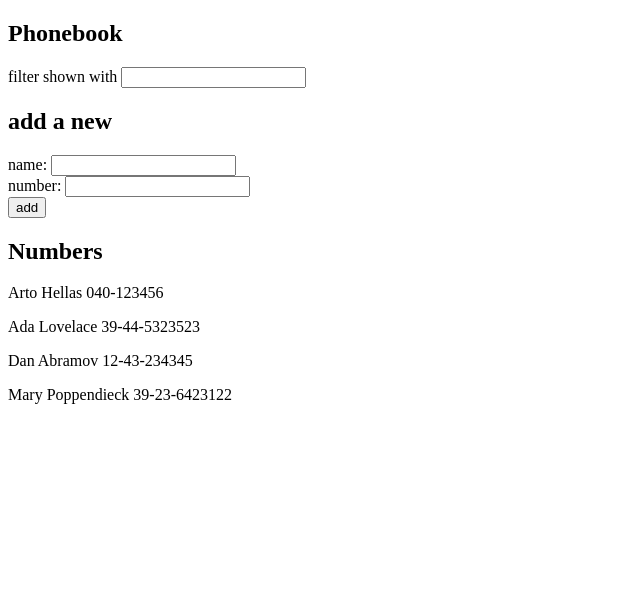
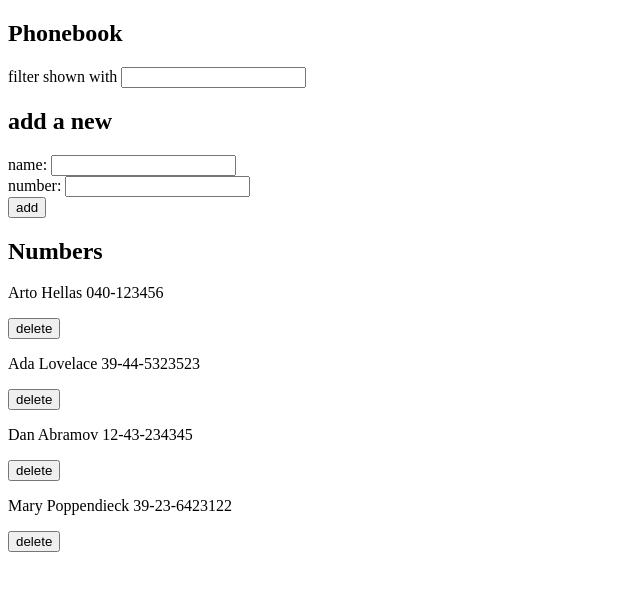
Before and after one commit to kopinmuli/full-stack-open-2021, a React (Create React App) app in the folder osa2/puhelinluettelo/: page / in a window 1280 px wide. Shown: the top 590 px of the page, without its empty margins (0-640 px from the left). Built offline with nearby package versions, Linux system fonts and the light colour scheme; data requests are answered from the project's data file.

Commit message:
tehty 2.15 ja 22.16 aloitettu 2.17

```diff
--- /dev/null
+++ b/osa2/puhelinluettelo/db.json
@@ -0,0 +1,24 @@
+{
+  "persons": [
+    {
+      "name": "Arto Hellas",
+      "number": "040-123456",
+      "id": 1
+    },
+    {
+      "name": "Ada Lovelace",
+      "number": "39-44-5323523",
+      "id": 2
+    },
+    {
+      "name": "Dan Abramov",
+      "number": "12-43-234345",
+      "id": 3
+    },
+    {
+      "name": "Mary Poppendieck",
+      "number": "39-23-6423122",
+      "id": 4
+    }
+  ]
+}
--- a/osa2/puhelinluettelo/public/db.json
+++ /dev/null
@@ -1,24 +0,0 @@
-{
-    "persons":[
-      {
-        "name": "Arto Hellas",
-        "number": "040-123456",
-        "id": 1
-      },
-      {
-        "name": "Ada Lovelace",
-        "number": "39-44-5323523",
-        "id": 2
-      },
-      {
-        "name": "Dan Abramov",
-        "number": "12-43-234345",
-        "id": 3
-      },
-      {
-        "name": "Mary Poppendieck",
-        "number": "39-23-6423122",
-        "id": 4
-      }
-    ]
-  }
--- a/osa2/puhelinluettelo/src/App.js
+++ b/osa2/puhelinluettelo/src/App.js
@@ -1,11 +1,9 @@
 import React, { useState, useEffect } from 'react'
-import axios from 'axios'
+import axios from "axios"
 import PrintPersons from './components/PrintPersons'
 import FilterInput from './components/FilterInput'
 import Form from './components/Form'
-
-
-
+import service from './services/service'
 
 
 const App = () => {
@@ -14,14 +12,24 @@ const App = () => {
   const [newName, setNewName] = useState('')
   const [newNumber, setNewNumber] = useState('')
   const [filter, setFilter] = useState("");
+  const personsToShow = persons.filter(person => person.name.toUpperCase().includes(filter.toUpperCase()))
 
   useEffect(() => {
-    axios
-      .get('http://localhost:3001/persons')
-      .then(response => {
-        setPersons(response.data)
+    service
+    .getAll()
+    .then(response => {
+      setPersons(response)
       })
   }, [])
+
+  const handleDelete = (deleteThis) => {
+    const newarray=persons.filter(persons => persons.name !== deleteThis)
+    service
+    .update(newarray)
+    .then(response =>{
+      setPersons(response)
+    })
+  }
 
   const handleFilter = (event) => {
     setFilter(event.target.value);
@@ -33,7 +41,6 @@ const App = () => {
     const phonebookObject = {
       name: newName,
       number: newNumber,
-      id:persons.length
     }
     for(let i = 0; i < persons.length; i++){
       if(phonebookObject.name === personsNames[i]){
@@ -41,11 +48,17 @@ const App = () => {
         return
       }
     }
-    setPersons(persons.concat(phonebookObject))
-    setNewName('')
-    setNewNumber('')
+      service
+      .create(phonebookObject)
+      .then(response => {
+        console.log(response)
+        setPersons(persons.concat(response))
+      })
+        setNewName('')
+        setNewNumber('')
+  }
 
-  }
+
 
   const handlePhonebookNameChange = (event) => {
     setNewName(event.target.value)
@@ -64,7 +77,7 @@ const App = () => {
       <h2>add a new</h2>
       <Form submit={addNew} nameinput={newName} nameonChange={handlePhonebookNameChange} numberinput={newNumber} numberonChange={handlePhonebookNumberChange}/>
       <h2>Numbers</h2>
-      <PrintPersons persons={persons} filter={filter}/>
+      {personsToShow.map(personsToShow =><><PrintPersons name={personsToShow.name} number={personsToShow.number}/><button key={personsToShow.name} onClick={() => handleDelete(personsToShow.name)}>delete</button></>)}
     </div>
   )
 
--- a/osa2/puhelinluettelo/src/components/PrintPersons.js
+++ b/osa2/puhelinluettelo/src/components/PrintPersons.js
@@ -1,13 +1,12 @@
-import React from "react";
+import React, { useEffect } from 'react'
+import App from '../App';
 
 
-const PrintPersons = ({persons, filter }) => {
-    const personsToShow = persons.filter(person => person.name.includes(filter))
+const PrintPersons = ({name, number}) => {
+
     return (
       <>
-      {personsToShow.map(personsToShow =>
-        <p key={personsToShow.name}> {personsToShow.name} {personsToShow.number}</p>
-      )}
+        <p key={name}> {name} {number}</p>
       </>
     )
   }
--- /dev/null
+++ b/osa2/puhelinluettelo/src/services/service.js
@@ -0,0 +1,25 @@
+import axios from 'axios'
+const baseUrl = 'http://localhost:3001/persons'
+
+const getAll = () => {
+  const request = axios.get(baseUrl)
+  return request.then(response => response.data)
+}
+
+const create = async newObject => {
+  const request = axios.post(baseUrl, newObject)
+  const response = await request
+  return response.data
+}
+
+const update = async newObject => {
+  const request = axios.put(baseUrl, newObject)
+  const response = await request
+  return response.data
+}
+
+export default {
+  getAll,
+  create,
+  update
+}
```
Also changed, not shown: osa2/puhelinluettelo/src/components/Phonebook.js (deleted, +0 -9 lines).
